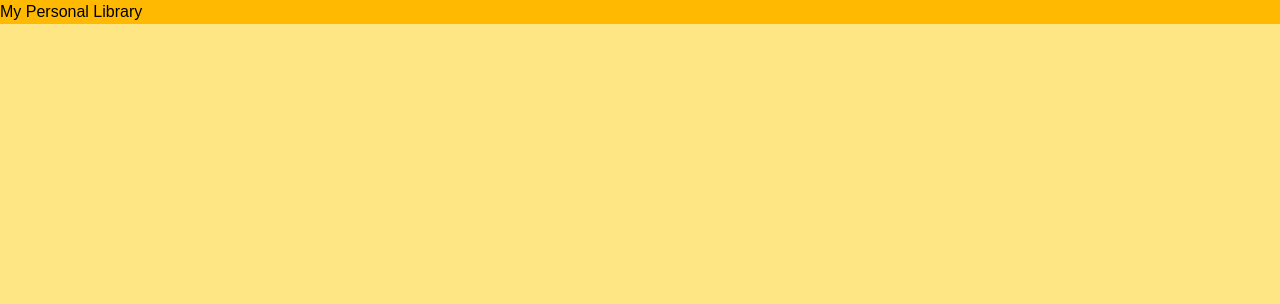
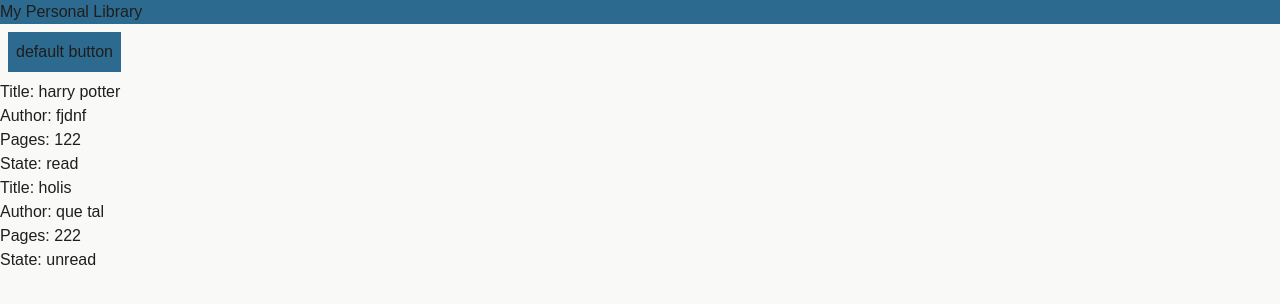
Before and after one commit to LauPR/Library, a Next.js app: page / in a window 1280 px wide. Shown: the top 304 px of the page. Built offline with nearby package versions, Linux system fonts and the light colour scheme.

Commit message:
0.3 C: Button.tsx BookList.tsx Renamed & Relocated :Card.tsx->BookCard.tsx M:library.ts page.tsx header.tsx layout.tsx

```diff
--- a/src/app/layout.tsx
+++ b/src/app/layout.tsx
@@ -13,7 +13,7 @@ const geistMono = Geist_Mono({
 });
 
 export const metadata: Metadata = {
-  title: "Create Next App",
+  title: "My Personal Library",
   description: "Generated by create next app",
 };
 
--- a/src/app/page.tsx
+++ b/src/app/page.tsx
@@ -1,11 +1,21 @@
+import BookList from "@/components/book/BookList";
 import Header from "@/components/layout/Header";
+import Button from "@/components/ui/Button";
+import { library } from "@/data/library";
+
 
 export default function Home() {
   return (
-    <div>
-      <main className="bg-amber-200 h-screen">
+    <div className="text-text-primary">
+
+      <main className="bg-bg-primary h-screen">
+
         <Header/>
+        <Button text={"default button"}/>
+        <BookList books={library}/>
+
       </main>
+
     </div>
   );
 }
--- /dev/null
+++ b/src/components/book/BookCard.tsx
@@ -0,0 +1,16 @@
+import Book from "@/lib/Book";
+
+interface Props{
+    book: Book;
+}
+
+export default function BookCard({book} : Props){
+    return(
+        <div>
+            <h2>Title: {book.title}</h2>
+            <p>Author: {book.author}</p>
+            <p>Pages: {book.pages}</p>
+            <p>State: {book.read ? "read" : "unread"}</p>
+        </div>
+    )
+}
--- /dev/null
+++ b/src/components/book/BookList.tsx
@@ -0,0 +1,18 @@
+import Book from "@/lib/Book"
+import BookCard from "./BookCard"
+
+interface Props {
+    books: Book[];
+}
+
+export default function BookList({books} : Props){
+    return(
+        <div>
+
+            {books.map(book => (
+                <BookCard key={book.id} book={book}/>
+            ))}
+
+        </div>
+    )
+}
--- a/src/components/layout/Header.tsx
+++ b/src/components/layout/Header.tsx
@@ -1,7 +1,7 @@
 
 export default function Header(){
     return(
-        <header className="bg-amber-400">
+        <header className="bg-accent-primary">
             <h1>My Personal Library</h1>
         </header>
     )
--- /dev/null
+++ b/src/components/ui/Button.tsx
@@ -0,0 +1,17 @@
+type Props = {
+    text: string;
+}
+
+export default function Button({text} : Props){
+    return(
+        <button
+        className="
+            bg-accent-primary
+            p-2
+            m-2
+            cursor-pointer
+        ">
+            {text}
+        </button>
+    )
+}
--- a/src/components/ui/Card.tsx
+++ /dev/null
@@ -1,8 +0,0 @@
-
-export default function Card(){
-    return(
-        <div>
-
-        </div>
-    )
-}
--- a/src/data/library.ts
+++ b/src/data/library.ts
@@ -1,9 +1,14 @@
 import Book from "@/lib/Book";
 
-const Library : Book[] = [];
+const library : Book[] = [];
 
 function createBook(title: string, author: string, pages: number, read: boolean) : void {
         const book = new Book(title, author, pages, read);
 
-        Library.push(book);
+        library.push(book);
 }
+
+createBook("harry potter", "fjdnf", 122, true);
+createBook("holis", "que tal", 222, false);
+
+export {library, createBook};
```
